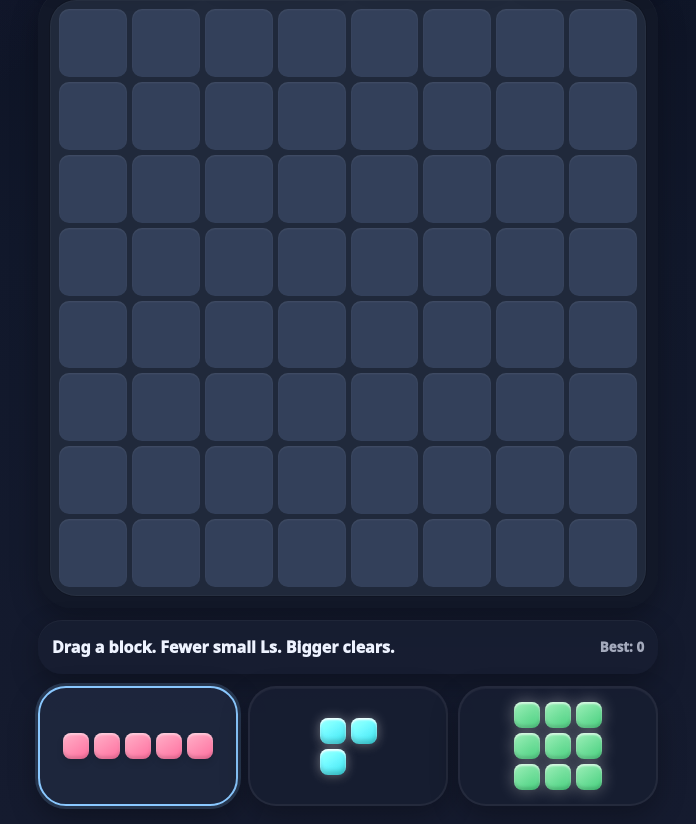
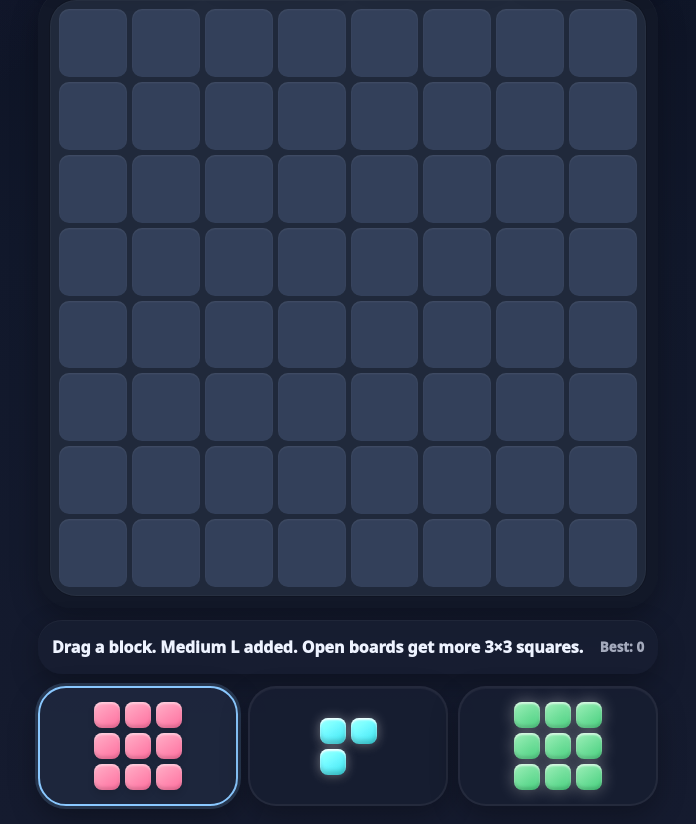
Before and after one commit to bigbthebuilder-hue/Jacksmash, a React (Vite) app: page / in a window 1280 px wide. Shown: the part 285-1109 px from the top of the page, without its empty margins (292-988 px from the left). Built offline with nearby package versions, Linux system fonts and the light colour scheme.

Commit message:
Add medium L and boost 3x3 squares

```diff
--- a/src/App.jsx
+++ b/src/App.jsx
@@ -17,14 +17,22 @@ const SHAPES = [
   { id: "line5v", name: "5 Tall", group: "line", cells: [[0, 0], [0, 1], [0, 2], [0, 3], [0, 4]] },
   { id: "sq2", name: "2 Box", group: "square", cells: [[0, 0], [1, 0], [0, 1], [1, 1]] },
   { id: "sq3", name: "3 Box", group: "square", cells: [[0, 0], [1, 0], [2, 0], [0, 1], [1, 1], [2, 1], [0, 2], [1, 2], [2, 2]] },
+
   { id: "l3a", name: "Small L", group: "corner", cells: [[0, 0], [0, 1], [1, 1]] },
   { id: "l3b", name: "Small L", group: "corner", cells: [[1, 0], [0, 1], [1, 1]] },
   { id: "l3c", name: "Small L", group: "corner", cells: [[0, 0], [1, 0], [0, 1]] },
   { id: "l3d", name: "Small L", group: "corner", cells: [[0, 0], [1, 0], [1, 1]] },
+
+  { id: "l4a", name: "Medium L", group: "corner", cells: [[0, 0], [0, 1], [0, 2], [1, 2]] },
+  { id: "l4b", name: "Medium L", group: "corner", cells: [[1, 0], [1, 1], [1, 2], [0, 2]] },
+  { id: "l4c", name: "Medium L", group: "corner", cells: [[0, 0], [1, 0], [2, 0], [0, 1]] },
+  { id: "l4d", name: "Medium L", group: "corner", cells: [[0, 0], [1, 0], [2, 0], [2, 1]] },
+
   { id: "l5a", name: "Big L", group: "corner", cells: [[0, 0], [0, 1], [0, 2], [1, 2], [2, 2]] },
   { id: "l5b", name: "Big L", group: "corner", cells: [[2, 0], [2, 1], [0, 2], [1, 2], [2, 2]] },
   { id: "l5c", name: "Big L", group: "corner", cells: [[0, 0], [1, 0], [2, 0], [0, 1], [0, 2]] },
   { id: "l5d", name: "Big L", group: "corner", cells: [[0, 0], [1, 0], [2, 0], [2, 1], [2, 2]] },
+
   { id: "t4a", name: "T", group: "special", cells: [[0, 0], [1, 0], [2, 0], [1, 1]] },
   { id: "t4b", name: "T", group: "special", cells: [[1, 0], [0, 1], [1, 1], [1, 2]] },
   { id: "t4c", name: "T", group: "special", cells: [[1, 0], [0, 1], [1, 1], [2, 1]] },
@@ -39,12 +47,20 @@ const LINE_SHAPES = SHAPES.filter((shape) =>
   ["line3h", "line3v", "line4h", "line4v", "line5h", "line5v"].includes(shape.id)
 );
 
+const BIG_SQUARE_SHAPES = SHAPES.filter((shape) =>
+  ["sq3"].includes(shape.id)
+);
+
 const SQUARE_BRICK_SHAPES = SHAPES.filter((shape) =>
   ["sq2", "sq3", "bar3x2", "bar2x3"].includes(shape.id)
 );
 
 const SMALL_L_SHAPES = SHAPES.filter((shape) =>
   ["l3a", "l3b", "l3c", "l3d"].includes(shape.id)
+);
+
+const MEDIUM_L_SHAPES = SHAPES.filter((shape) =>
+  ["l4a", "l4b", "l4c", "l4d"].includes(shape.id)
 );
 
 const BIG_L_SHAPES = SHAPES.filter((shape) =>
@@ -56,11 +72,11 @@ const SPECIAL_SHAPES = SHAPES.filter((shape) =>
 );
 
 const EASY_SHAPES = SHAPES.filter((shape) =>
-  ["line3h", "line3v", "line4h", "line4v", "sq2", "bar3x2", "bar2x3"].includes(shape.id)
+  ["line3h", "line3v", "line4h", "line4v", "sq2", "bar3x2", "bar2x3", "l4a", "l4b", "l4c", "l4d"].includes(shape.id)
 );
 
 const MEDIUM_SHAPES = SHAPES.filter((shape) =>
-  ["line3h", "line3v", "line4h", "line4v", "line5h", "line5v", "sq2", "sq3", "t4a", "t4b", "t4c", "t4d", "z4a", "z4b", "bar3x2", "bar2x3"].includes(shape.id)
+  ["line3h", "line3v", "line4h", "line4v", "line5h", "line5v", "sq2", "sq3", "t4a", "t4b", "t4c", "t4d", "z4a", "z4b", "bar3x2", "bar2x3", "l4a", "l4b", "l4c", "l4d"].includes(shape.id)
 );
 
 const CLEARING_SHAPES = SHAPES.filter((shape) =>
@@ -122,26 +138,31 @@ function countEmptyCells(board) {
 function getPiecePoolForBoard(board) {
   const empty = countEmptyCells(board);
 
-  // Weighted pools reduce repeated small L pieces.
-  // Lines, bricks, squares, and larger pieces should show up more often.
+  // Open board: boost 3x3 squares strongly and add the new medium L pieces.
   if (empty >= 48) {
     return {
       first: [
-        { pool: LINE_SHAPES, weight: 4 },
+        { pool: BIG_SQUARE_SHAPES, weight: 4 },
+        { pool: LINE_SHAPES, weight: 3 },
         { pool: SQUARE_BRICK_SHAPES, weight: 3 },
-        { pool: SPECIAL_SHAPES, weight: 2 },
+        { pool: MEDIUM_L_SHAPES, weight: 2 },
+        { pool: SPECIAL_SHAPES, weight: 1 },
         { pool: SMALL_L_SHAPES, weight: 1 },
       ],
       second: [
+        { pool: BIG_SQUARE_SHAPES, weight: 4 },
         { pool: CLEARING_SHAPES, weight: 4 },
         { pool: LINE_SHAPES, weight: 3 },
-        { pool: SPECIAL_SHAPES, weight: 2 },
+        { pool: MEDIUM_L_SHAPES, weight: 2 },
+        { pool: SPECIAL_SHAPES, weight: 1 },
         { pool: SMALL_L_SHAPES, weight: 1 },
       ],
       third: [
+        { pool: BIG_SQUARE_SHAPES, weight: 4 },
         { pool: HARD_SHAPES, weight: 4 },
         { pool: CLEARING_SHAPES, weight: 3 },
         { pool: BIG_L_SHAPES, weight: 1 },
+        { pool: MEDIUM_L_SHAPES, weight: 1 },
       ],
     };
   }
@@ -150,6 +171,7 @@ function getPiecePoolForBoard(board) {
     return {
       first: [
         { pool: EASY_SHAPES, weight: 5 },
+        { pool: MEDIUM_L_SHAPES, weight: 2 },
         { pool: SPECIAL_SHAPES, weight: 2 },
         { pool: SMALL_L_SHAPES, weight: 1 },
       ],
@@ -157,11 +179,13 @@ function getPiecePoolForBoard(board) {
         { pool: MEDIUM_SHAPES, weight: 4 },
         { pool: LINE_SHAPES, weight: 3 },
         { pool: SQUARE_BRICK_SHAPES, weight: 2 },
+        { pool: MEDIUM_L_SHAPES, weight: 2 },
         { pool: SMALL_L_SHAPES, weight: 1 },
       ],
       third: [
         { pool: CLEARING_SHAPES, weight: 4 },
         { pool: MEDIUM_SHAPES, weight: 2 },
+        { pool: MEDIUM_L_SHAPES, weight: 1 },
         { pool: BIG_L_SHAPES, weight: 1 },
       ],
     };
@@ -170,16 +194,19 @@ function getPiecePoolForBoard(board) {
   return {
     first: [
       { pool: EASY_SHAPES, weight: 5 },
+      { pool: MEDIUM_L_SHAPES, weight: 2 },
       { pool: SMALL_L_SHAPES, weight: 1 },
     ],
     second: [
       { pool: EASY_SHAPES, weight: 4 },
       { pool: MEDIUM_SHAPES, weight: 2 },
+      { pool: MEDIUM_L_SHAPES, weight: 2 },
       { pool: SMALL_L_SHAPES, weight: 1 },
     ],
     third: [
       { pool: MEDIUM_SHAPES, weight: 4 },
       { pool: LINE_SHAPES, weight: 2 },
+      { pool: MEDIUM_L_SHAPES, weight: 2 },
       { pool: SMALL_L_SHAPES, weight: 1 },
     ],
   };
@@ -474,7 +501,7 @@ function App() {
   const [score, setScore] = useState(0);
   const [best, setBest] = useState(() => Number(localStorage.getItem("jacksmashBest") || 0));
   const [combo, setCombo] = useState(0);
-  const [message, setMessage] = useState("Drag a block. Fewer small Ls. Bigger clears.");
+  const [message, setMessage] = useState("Drag a block. Medium L added. Open boards get more 3×3 squares.");
   const [gameOver, setGameOver] = useState(false);
 
   const [bonuses, setBonuses] = useState({ hammer: 0, bomb: 0, blaster: 0, shuffle: 0 });
```
Also changed, not shown: 1 other file (tests, documents, lock files or other folders).
